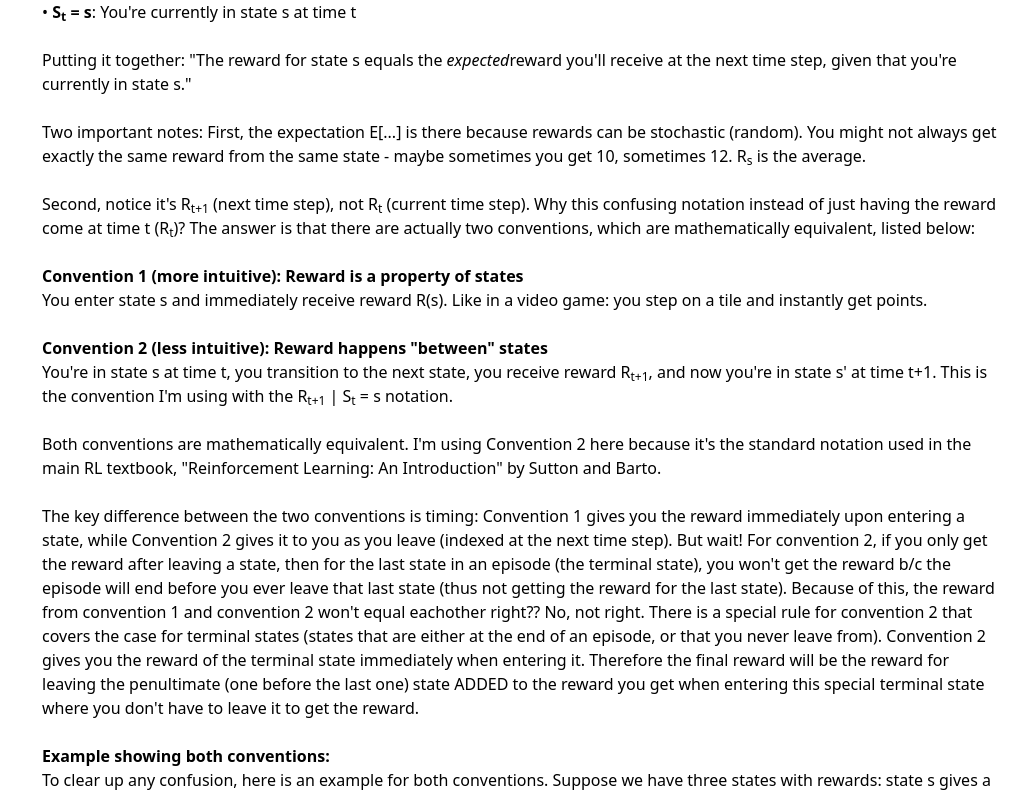
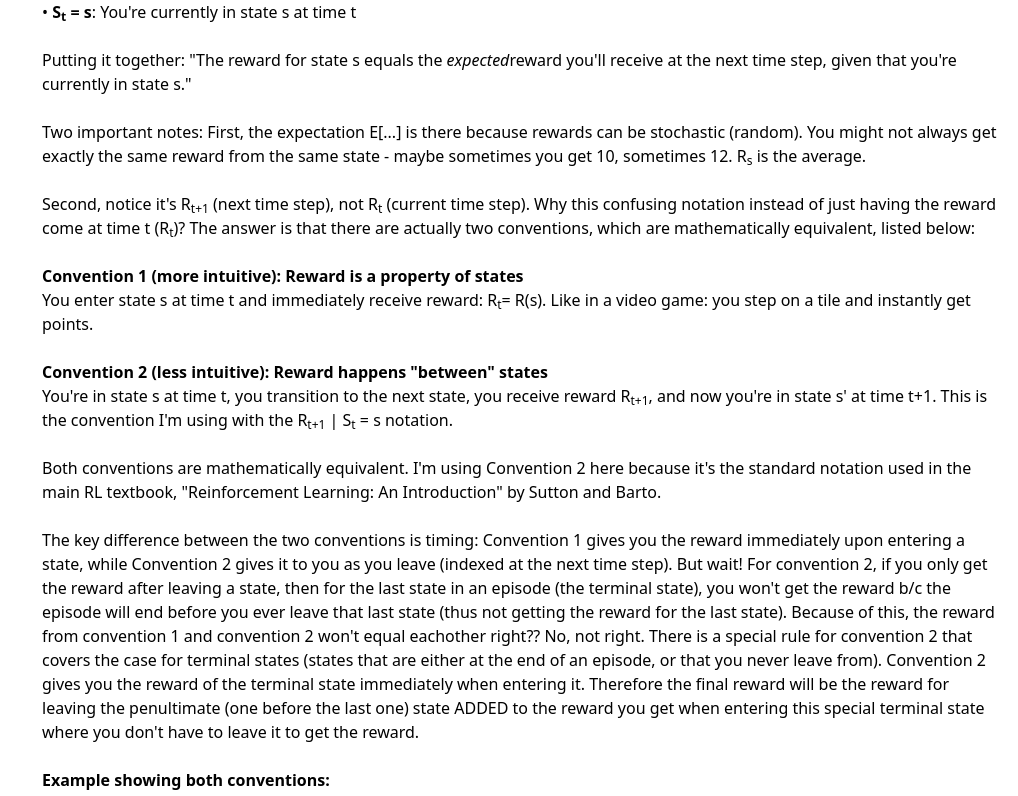
Before and after one commit to WilliamGiammona/learning-ai, a Next.js app: page /reinforcement-learning in a window 1280 px wide. Shown: the part 10103-10899 px from the top of the page, without its empty margins (262-1280 px from the left). Built offline with nearby package versions, Linux system fonts and the light colour scheme.

Commit message:
continuing Markov Decision Processes

```diff
--- a/app/reinforcement-learning/page.tsx
+++ b/app/reinforcement-learning/page.tsx
@@ -1029,8 +1029,10 @@ export default function ReinforcementLearningPage() {
                 Convention 1 (more intuitive): Reward is a property of states
               </strong>
               <br />
-              You enter state s and immediately receive reward R(s). Like in a
-              video game: you step on a tile and instantly get points.
+              You enter state s at time t and immediately receive reward: R
+              <sub>t</sub>
+              = R(s). Like in a video game: you step on a tile and instantly get
+              points.
               <br />
               <br />
               <strong>
```
